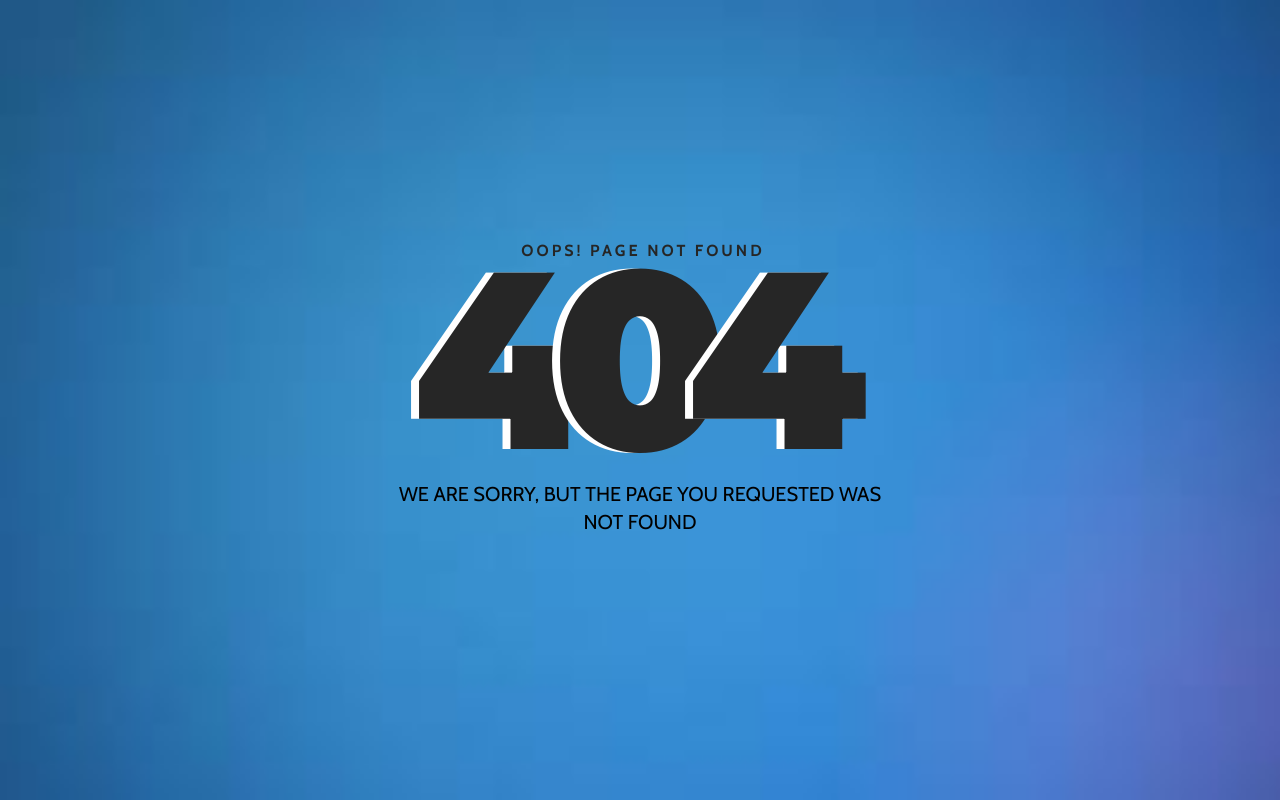
After one commit to madalin4633/FabricaDeVoluntari, a PHP site: template app/views/not-found.html in a window 1280 px wide. The commit adds this page. Run offline with PHP 8.4, Linux system fonts and the light colour scheme; the template is opened without the code that fills it, so the values that code supplies are empty.

Commit message:
pull data from db
- added not found page
- model for volunteer
- changes to api (PUT on creatTables inserts data)
- added view in DB for user profile
- enrolled associations are pulled from the DB

```diff
--- a/app/api/createTables.api.php
+++ b/app/api/createTables.api.php
@@ -58,6 +58,10 @@ class createTablesAPI extends GenericAPI
                     } elseif (preg_match('/api\/createTables\/Feedback(\/)?$/i', $_SERVER['REQUEST_URI'], $matches)) {
                         $this -> middlewares([['insertDataFeedback', [$GLOBALS['db']]]]);
 
+                     // api/createTables
+                    } elseif (preg_match('/api\/createTables(\/)?$/i', $_SERVER['REQUEST_URI'], $matches)) {
+                        $this -> middlewares([['insertDataAll', [$GLOBALS['db']]]]);
+
                     } else {
                         http_response_code(400);
                         echo '{"status":400, "response":"Bad request!"}';
--- a/app/core/App.php
+++ b/app/core/App.php
@@ -1,7 +1,7 @@
 <?php
 
 class App {
-    private $controller = 'userprofile'; // default controller
+    private $controller = 'volunteer'; // default controller
     private $method = 'index'; // default view
 
     private $params =[];
@@ -38,6 +38,10 @@ class App {
             $this -> controller = $url[0];
             $this -> params = array_slice($url, 1); // daca controllerul exista, elimina primul element din tabloul param
         }
+        else if(isset($url[0]) && $url[0] != ""){
+            require_once __DIR__ . "/../views/not-found.html";
+            return;
+        }
 
         // numele metodei, daca este definita in controller
         if(isset($url[1]) && method_exists($this->controller, $url[1])){
--- a/app/models/generateFillTables/tblFeedback.php
+++ b/app/models/generateFillTables/tblFeedback.php
@@ -3,12 +3,6 @@
 /**
  *      Feedback pentru voluntari
  */
-
-define ("METRIC1","harnic");
-define ("METRIC2","comunicativ");
-define ("METRIC3","disponibil");
-define ("METRIC4","punctual");
-define ("METRIC5","saritor");
 
 function dropTableFeedback($conn)
 {
--- a/app/models/generateFillTables/tblVolAssoc.php
+++ b/app/models/generateFillTables/tblVolAssoc.php
@@ -62,8 +62,8 @@ function insert_VolAssoc($conn, $assoc, $vol)
 {
     if (rand(0, 100) < 9) {                     /* 9% probabilitate ca voluntarul $vol sa lucreze la asociatia $assoc */
         $query  ='INSERT INTO tblVolAssoc
-        (assoc_id, vol_id, created_on) VALUES
-        (' . $assoc . ',' . $vol .', current_timestamp)';
+        (assoc_id, vol_id, hours_worked, bonus_points, created_on) VALUES
+        (' . $assoc . ',' . $vol .', ' . strval(rand(0, 500)) .', ' . strval(rand(0, 150)) .', current_timestamp)';
 
         if (pg_query($conn, $query)) {
             echo "Record added in tblVolAssoc";
--- /dev/null
+++ b/app/views/not-found.html
@@ -0,0 +1,42 @@
+<!DOCTYPE html>
+<html lang="en">
+
+<head>
+	<meta charset="utf-8">
+	<meta http-equiv="X-UA-Compatible" content="IE=edge">
+	<meta name="viewport" content="width=device-width, initial-scale=1">
+	<!-- The above 3 meta tags *must* come first in the head; any other head content must come *after* these tags -->
+
+	<title>404 HTML Template by Colorlib</title>
+
+	<!-- Google font -->
+	<link href="https://fonts.googleapis.com/css?family=Cabin:400,700" rel="stylesheet">
+	<link href="https://fonts.googleapis.com/css?family=Montserrat:900" rel="stylesheet">
+
+	<!-- Custom stlylesheet -->
+	<link type="text/css" rel="stylesheet" href="http://localhost/fabricadevoluntari/public/styles/not-found.css" />
+
+	<!-- HTML5 shim and Respond.js for IE8 support of HTML5 elements and media queries -->
+	<!-- WARNING: Respond.js doesn't work if you view the page via file:// -->
+	<!--[if lt IE 9]>
+		  <script src="https://oss.maxcdn.com/html5shiv/3.7.3/html5shiv.min.js"></script>
+		  <script src="https://oss.maxcdn.com/respond/1.4.2/respond.min.js"></script>
+		<![endif]-->
+
+</head>
+
+<body>
+
+	<div id="notfound">
+		<div class="notfound">
+			<div class="notfound-404">
+				<h3>Oops! Page not found</h3>
+				<h1><span>4</span><span>0</span><span>4</span></h1>
+			</div>
+			<h2>we are sorry, but the page you requested was not found</h2>
+		</div>
+	</div>
+
+</body><!-- This templates was made by Colorlib (https://colorlib.com) -->
+
+</html>
--- /dev/null
+++ b/public/styles/not-found.css
@@ -0,0 +1,105 @@
+* {
+  -webkit-box-sizing: border-box;
+          box-sizing: border-box;
+        }
+
+body {
+  padding: 0;
+  margin: 0;
+  background-image: url("../images/blue_background.jpg");
+	background-repeat: no-repeat;
+	background-attachment: fixed;
+    background-size: cover;
+}
+
+#notfound {
+  position: relative;
+  height: 100vh;
+}
+
+#notfound .notfound {
+  position: absolute;
+  left: 50%;
+  top: 50%;
+  -webkit-transform: translate(-50%, -50%);
+      -ms-transform: translate(-50%, -50%);
+          transform: translate(-50%, -50%);
+}
+
+.notfound {
+  max-width: 520px;
+  width: 100%;
+  line-height: 1.4;
+  text-align: center;
+}
+
+.notfound .notfound-404 {
+  position: relative;
+  height: 240px;
+}
+
+.notfound .notfound-404 h1 {
+  font-family: 'Montserrat', sans-serif;
+  position: absolute;
+  left: 50%;
+  top: 50%;
+  -webkit-transform: translate(-50%, -50%);
+      -ms-transform: translate(-50%, -50%);
+          transform: translate(-50%, -50%);
+  font-size: 252px;
+  font-weight: 900;
+  margin: 0px;
+  color: #262626;
+  text-transform: uppercase;
+  letter-spacing: -40px;
+  margin-left: -20px;
+}
+
+.notfound .notfound-404 h1>span {
+  text-shadow: -8px 0px 0px #fff;
+}
+
+.notfound .notfound-404 h3 {
+  font-family: 'Cabin', sans-serif;
+  position: relative;
+  font-size: 16px;
+  font-weight: 700;
+  text-transform: uppercase;
+  color: #262626;
+  margin: 0px;
+  letter-spacing: 3px;
+  padding-left: 6px;
+}
+
+.notfound h2 {
+  font-family: 'Cabin', sans-serif;
+  font-size: 20px;
+  font-weight: 400;
+  text-transform: uppercase;
+  color: #000;
+  margin-top: 0px;
+  margin-bottom: 25px;
+}
+
+@media only screen and (max-width: 767px) {
+  .notfound .notfound-404 {
+    height: 200px;
+  }
+  .notfound .notfound-404 h1 {
+    font-size: 200px;
+  }
+}
+
+@media only screen and (max-width: 480px) {
+  .notfound .notfound-404 {
+    height: 162px;
+  }
+  .notfound .notfound-404 h1 {
+    font-size: 162px;
+    height: 150px;
+    line-height: 162px;
+  }
+  .notfound h2 {
+    font-size: 16px;
+  }
+}
--- a/public/styles/userprofile.css
+++ b/public/styles/userprofile.css
@@ -115,7 +115,7 @@ td {
 }
 
 #asoc-logo-1 {
-    background: url('../images/british-library-gTV2osuOsJc-unsplash.jpg');
+    background: url('../images/logo/assoc_1.jpg');
     background-size: cover;
     background-position: center;
 	background-repeat: no-repeat;
```
Also changed, not shown: app/controllers/userprofile.php (deleted, +0 -8 lines), app/controllers/volunteer.php (+5 -6 lines), app/models/generateFillTables/viewVolunteerDashboard.php (added, +37 -0 lines), app/models/genericModel.php (+22 -0 lines), app/models/volunteer.php (deleted, +0 -13 lines), app/models/volunteerModel.php (added, +28 -0 lines), app/views/userprofile.html (+27 -63 lines), app/controllers/association.php (renamed from app/controllers/associations.php).
